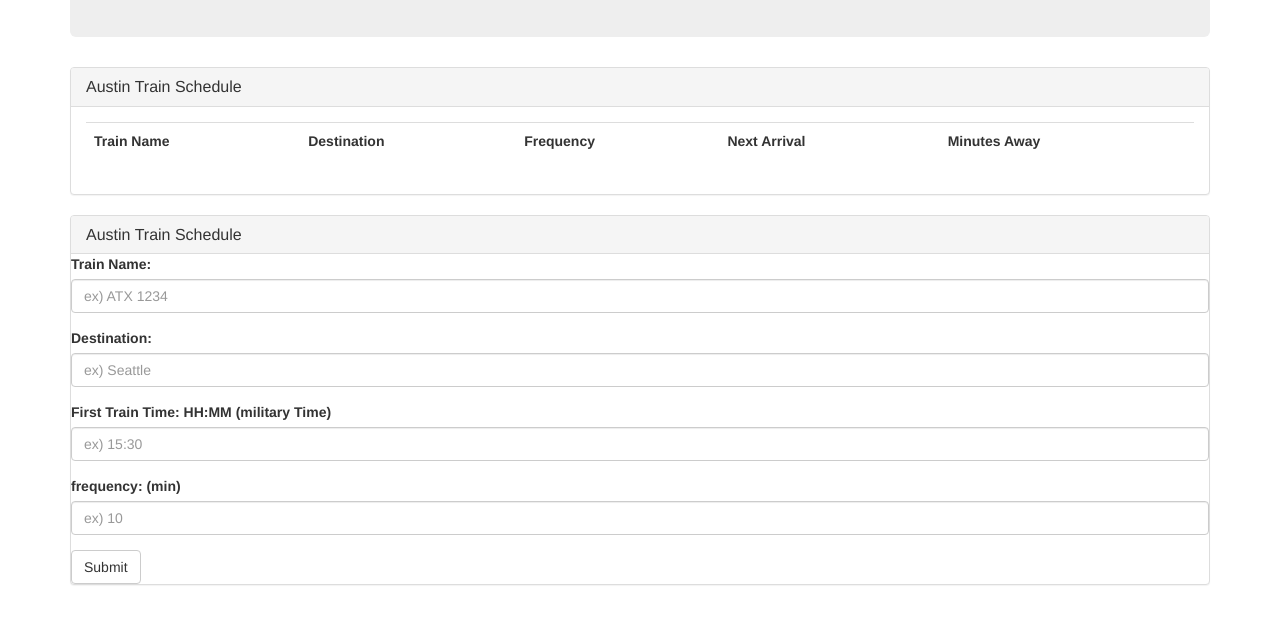
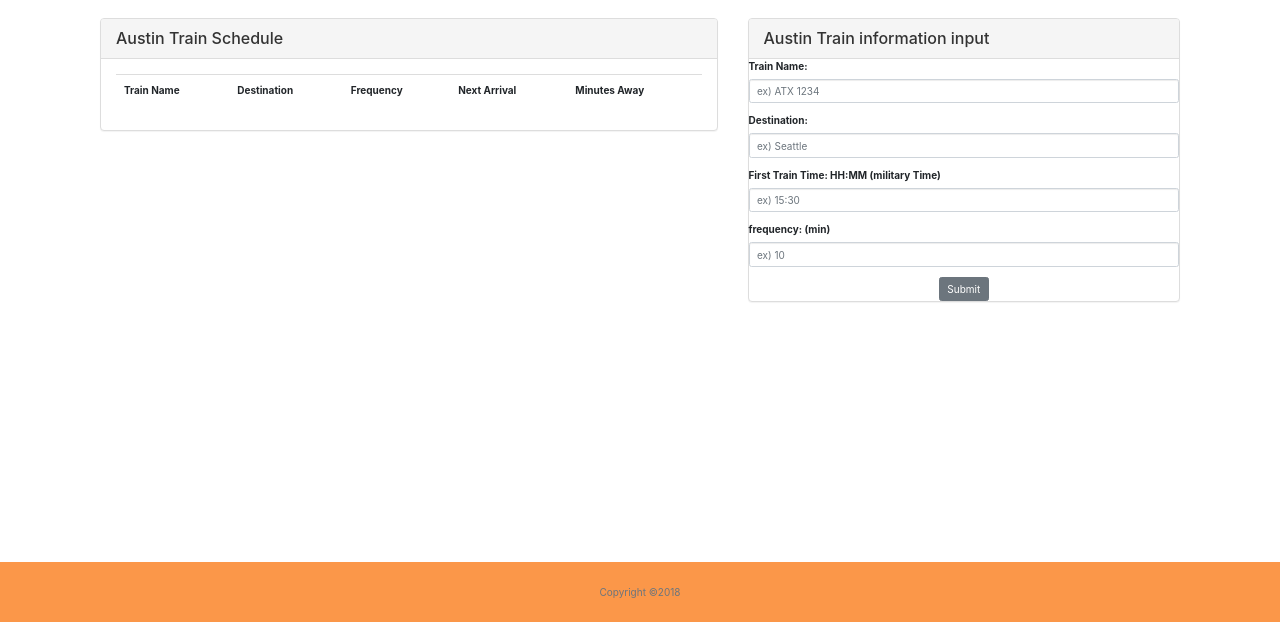
Before and after one commit to Wonbok83/trainSchedule, a plain HTML site: page index.html in a window 1280 px wide. Shown: the part 178-800 px from the top of the page. Drawn offline with nearby package versions, Linux system fonts and the light colour scheme; no server answers.

Commit message:
change css

```diff
--- a/index.html
+++ b/index.html
@@ -10,6 +10,9 @@
     <link rel="stylesheet" href="https://maxcdn.bootstrapcdn.com/bootstrap/3.3.6/css/bootstrap.min.css" integrity="sha384-1q8mTJOASx8j1Au+a5WDVnPi2lkFfwwEAa8hDDdjZlpLegxhjVME1fgjWPGmkzs7"
         crossorigin="anonymous">
     <title>Train Schedule</title>
+
+    <link rel="stylesheet" type="text/css" href="https://stackpath.bootstrapcdn.com/bootstrap/4.1.1/css/bootstrap.min.css" />
+    <link rel="stylesheet" type="text/css" media="screen" href="style.css" />
 
     <script src="https://cdnjs.cloudflare.com/ajax/libs/moment.js/2.22.1/moment.js"></script>
     <!-- jQuery -->
@@ -37,6 +40,7 @@
             <!-- schedule Panel -->
             <div class="col-lg-12">
                 <!-- head -->
+                <div class ="col-lg-7">
                 <div class="panel panel-default">
                     <div class="panel-heading">
                         <h3 class="panel-title">Austin Train Schedule</h3>
@@ -66,10 +70,14 @@
                     </div>
 
                 </div>
+                </div>
+
+
+                <div class= "col-lg-5">
                 <div class="panel panel-default">
 
                     <div class="panel-heading">
-                        <h3 class="panel-title">Austin Train Schedule</h3>
+                        <h3 class="panel-title">Austin Train information input</h3>
                     </div>
 
 
@@ -96,8 +104,9 @@
                             <input class="form-control" id="frequency-input" type="number" placeholder="ex) 10">
                         </div>
 
-                        <button class="btn btn-default" id="add" type="submit">Submit</button>
-
+                        <div class = "text-center">
+                        <button class="btn btn-secondary" id="add" type="submit">Submit</button>
+                            </div>
 
                     </form>
 
@@ -106,6 +115,7 @@
                 </div>
 
 
+            </div>
             </div>
 
         </div>
@@ -118,6 +128,11 @@
     </div>
     <!-- container -->
 
+    <footer class="footer">
+        <div class="container text-center">
+            <span class="text-muted" >Copyright &copy;2018</span>
+        </div>
+    </footer>
 
 
 
--- /dev/null
+++ b/style.css
@@ -0,0 +1,28 @@
+html {
+    position: relative;
+    min-height: 100%;
+  }
+
+
+  body {
+    margin-bottom: 60px; /* Margin bottom by footer height */
+  }
+
+
+.footer {
+    position: absolute;
+    bottom: 0;
+    width: 100%;
+    height: 60px; /* Set the fixed height of the footer here */
+    line-height: 60px; /* Vertically center the text there */
+    background-color: #FB9749;
+
+  }
+
+
+
+
+  .jumbotron{
+        background-color: #FB9749;
+        color:white;
+  }
--- a/train.js
+++ b/train.js
@@ -22,10 +22,16 @@ $("#add").on("click", function (event) {
   event.preventDefault();
 
   //input data
-  trainName = $("#trainName-input").val().trim();
-  destination = $("#destination-input").val().trim();
-  firstTime = $("#trainTime-input").val();
-  frequency = parseInt($("#frequency-input").val().trim());
+ var trainName = $("#trainName-input").val().trim();
+ var destination = $("#destination-input").val().trim();
+ var firstTime = $("#trainTime-input").val();
+ var frequency = parseInt($("#frequency-input").val().trim());
+
+if(trainName == ""||destination==""||firstTime==""||frequency==0){ alert("Type train information correctly")
+
+}
+
+
 
 
   //save input data in object
```
